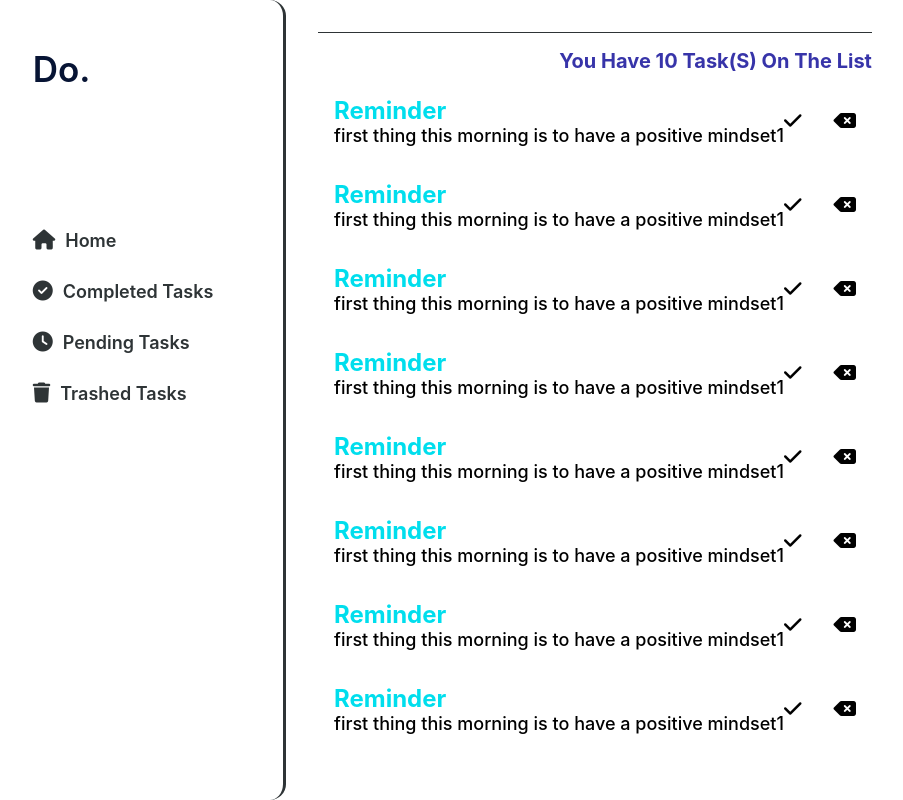
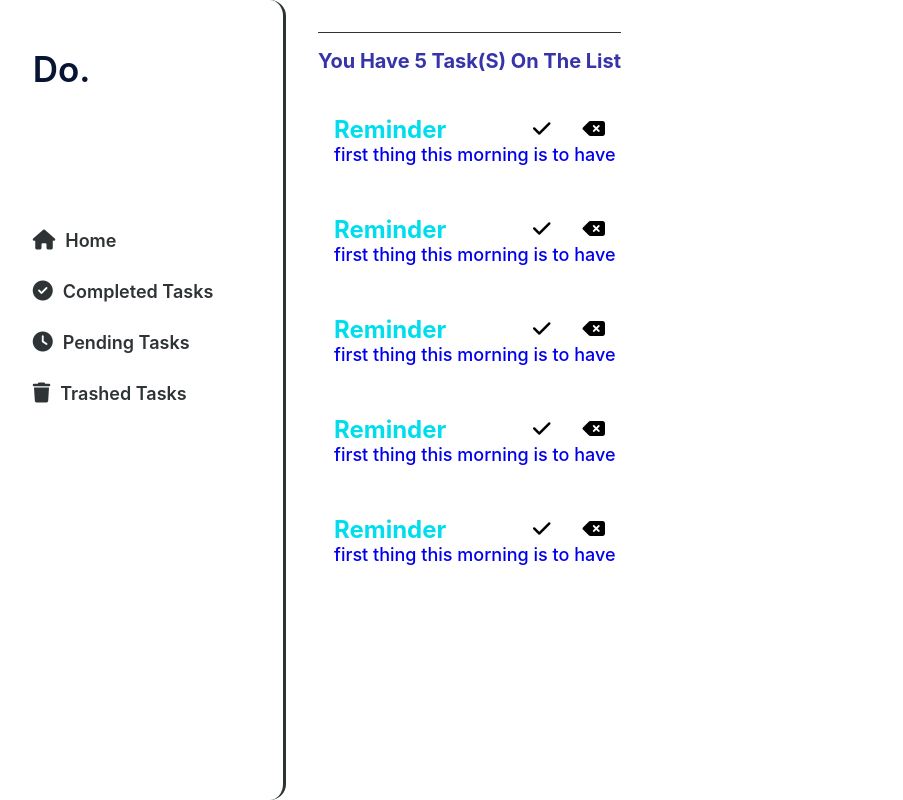
Before and after one commit to Walter-sdq/react-todo-list, a React (Create React App) app: page / in a window 1280 px wide. Shown: the whole page, without its empty margins (37-940 px from the left). Built offline with nearby package versions, Linux system fonts and the light colour scheme; data requests are answered from the project's data file.

Commit message:
added details page for each todo and fixed list overflow

```diff
--- a/data/db.json
+++ b/data/db.json
@@ -2,17 +2,17 @@
     "lists": [
         {
             "name": "reminder",
-            "body": "first thing this morning is to have a positive mindset1",
+            "body": "first thing this morning is to have a positive mindset",
             "id": 1
         },
         {
             "name": "reminder",
-            "body": "first thing this morning is to have a positive mindset1",
+            "body": "first thing this morning is to have a positive mindset with good plans for the day",
             "id": 2
         },
         {
             "name": "reminder",
-            "body": "first thing this morning is to have a positive mindset1",
+            "body": "first thing this morning is to have a positive mindset2",
             "id": 3
         },
         {
@@ -24,31 +24,6 @@
             "name": "reminder",
             "body": "first thing this morning is to have a positive mindset1",
             "id": 5
-        },
-        {
-            "name": "reminder",
-            "body": "first thing this morning is to have a positive mindset1",
-            "id": 6
-        },
-        {
-            "name": "reminder",
-            "body": "first thing this morning is to have a positive mindset1",
-            "id": 7
-        },
-        {
-            "name": "reminder",
-            "body": "first thing this morning is to have a positive mindset1",
-            "id": 8
-        },
-        {
-            "name": "reminder",
-            "body": "first thing this morning is to have a positive mindset1",
-            "id": 9
-        },
-        {
-            "name": "reminder",
-            "body": "first thing this morning is to have a positive mindset1",
-            "id": 10
         }
     ],
     "completed": [
@@ -67,5 +42,7 @@
             "body": "first thing this morning is to have a positive mindset1",
             "id": 3
         }
-    ]
+    ],
+    "pending": [],
+    "trashed": []
 }
--- a/src/components/container/container.jsx
+++ b/src/components/container/container.jsx
@@ -8,6 +8,7 @@ import Home from "../pages/home.component";
 import Completed from "../pages/completed.component";
 import Pending from     "../pages/pending.component";
 import Trashed from "../pages/trashed.component";
+import Details from "../pages/todoDetails.component";
 const Container = () => {
 
     // const itemsCheck =  function() {
@@ -39,6 +40,22 @@ const Container = () => {
                         <Trashed />
                     </Route>
 
+                    <Route path='/lists/:id'>
+                        <Details/>
+                    </Route>
+
+                    {/* <Route path='/completed/:id'>
+                        <Details/>
+                    </Route> */}
+
+                    {/* <Route path='/pending/:id'>
+                        <Details/>
+                    </Route>
+
+                    <Route path='/trash/:id'>
+                        <Details/>
+                    </Route> */}
+
                 </Switch>
             </div>
         </Router>
--- a/src/components/hooks/fetchListsData.component.jsx
+++ b/src/components/hooks/fetchListsData.component.jsx
@@ -92,7 +92,7 @@ const useFetch = (url) => {
 
                 })
 
-        }, 3000);
+        }, 1000);
         return () => {
             abort.abort()
         }
--- a/src/components/nav/nav.component.jsx
+++ b/src/components/nav/nav.component.jsx
@@ -30,7 +30,7 @@ const Nav = () => {
                                 <span>
                                     <i className="fas fa-circle-check"></i>
                                 </span>
-                                <Link to={completed}>{`${completed} tasks`}</Link></li>
+                                <Link to={`/${completed}`}>{`${completed} tasks`}</Link></li>
                             <li>
                                 <span>
                                     <i className="fas fa-clock"></i>
--- a/src/components/pages/pages.css
+++ b/src/components/pages/pages.css
@@ -1,5 +1,30 @@
 .showLists,
 .completed,
-.pending {
+.pending,
+.todoDetail {
     width: -moz-available;
 }
+
+.todoDetail {
+    width: -moz-available;
+
+    .details {
+        padding: 2rem 2rem;
+        box-sizing: border-box;
+        height: 100%;
+
+        .detail-head {
+            color: var(--bs-lblue);
+            text-transform: capitalize;
+            margin-bottom: 2rem;
+            font-size: 50px;
+
+        }
+
+        .detail-body {
+            font-size: 20px;
+            text-align: justify;
+            line-height: 2rem;
+        }
+    }
+}
--- a/src/components/todo/todo.component.jsx
+++ b/src/components/todo/todo.component.jsx
@@ -1,5 +1,6 @@
+import { Link } from 'react-router-dom/cjs/react-router-dom.min';
 import './todo.css'
-const Todo = ({ lists, isNotNull, handleDelete, loading }) => {
+const Todo = ({ lists, isNotNull, handleDelete}) => {
     // function check() {
     //     if (lists.lenght < 1) {
     //         `you have ${lists.length} task(s) on the list`
@@ -22,12 +23,14 @@ const Todo = ({ lists, isNotNull, handleDelete, loading }) => {
 
                         <div className="list-prev" key={list.id}>
                             <div className="list-prev-inner">
+                                <Link to={`/lists/${list.id}`}>
                                     <h2 className="list-title">
                                         {list.name}
                                     </h2>
                                     <p className="list-details">
                                         {list.body}
                                     </p>
+                                </Link>
                             </div>
                             <div className="chk-btn">
                                 <i className="fas fa-check done" title='Done'></i>
--- a/src/components/todo/todo.css
+++ b/src/components/todo/todo.css
@@ -2,7 +2,7 @@
     grid-column: 4/end;
     height: 100%;
 
-    .todo-padd {
+    .todo-padd{
         padding: 2rem 2rem;
         box-sizing: border-box;
         height: inherit;
@@ -12,7 +12,7 @@
         border-top: 1px solid var(--bs-black);
         height: inherit;
         position: relative;
-        overflow: auto;
+        overflow-x: hidden;
 
         .listCounter {
             h1 {
@@ -32,8 +32,12 @@
     }
 
     .list-prev {
+        a {
+            text-decoration: none;
+        }
+
         width: 100%;
-        height: 4rem;
+        height: 5rem;
         cursor: pointer;
         margin-bottom: 20px;
         display: flex;
@@ -50,6 +54,8 @@
         .list-details {
             font-size: 18px;
             font-weight: 500;
+            text-wrap: nowrap;
+            position: absolute;
         }
 
         .chk-btn {
@@ -68,6 +74,14 @@
             .delete:hover {
                 color: red;
             }
+
+            /* element {
+                height: 100%;
+                width: 8rem;
+                align-items: center;
+                display: inline-flex;
+                justify-content: end;
+            } */
         }
     }
 
```
Lines whose indentation alone changed are shown as unchanged.
